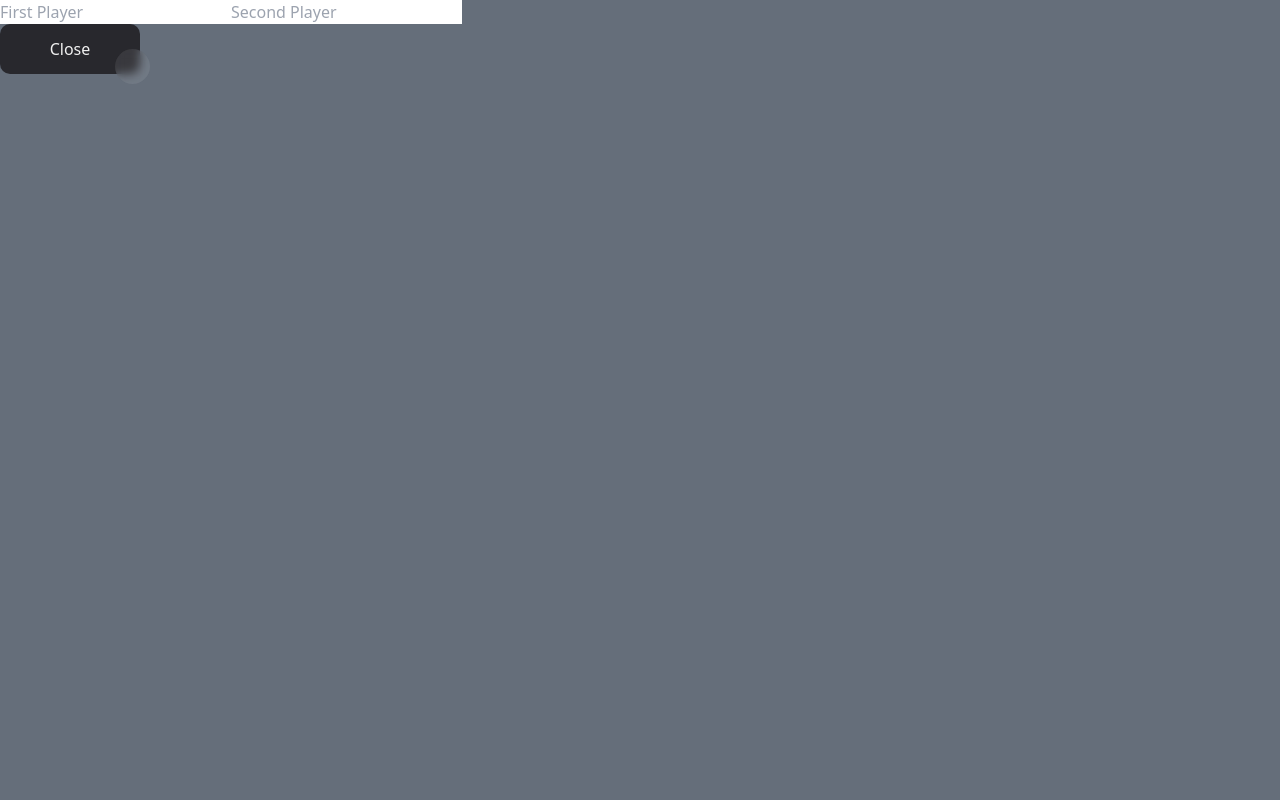
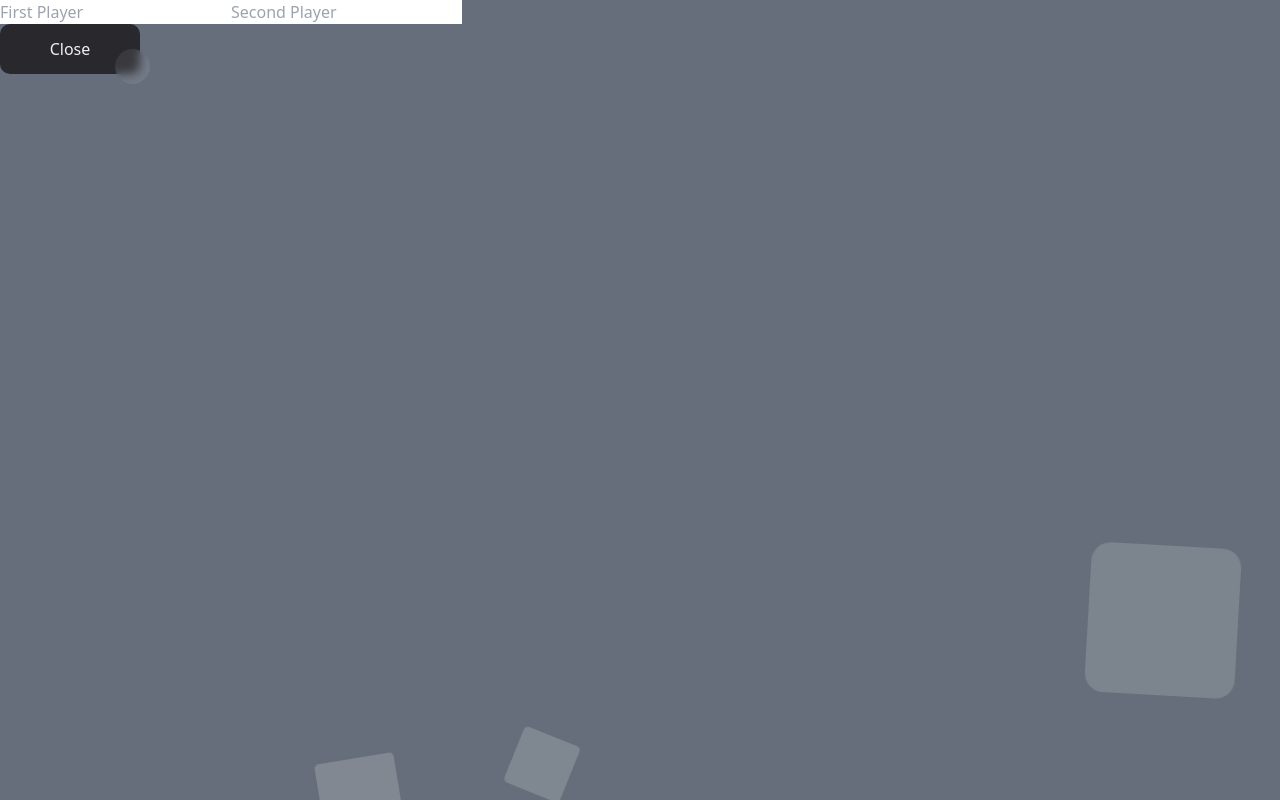
Before and after one commit to MU1147-LEGEND/tic-tac-toe, a React (Vite) app: page / in a window 1280 px wide. Both pictures are taken after a click on the button "Set Players Name". Built offline with nearby package versions, Linux system fonts and the light colour scheme.

Commit message:
Refactor Tic-tac-toe component to remove modal for player names and add animation design outside modal

```diff
--- a/src/components/tic-tac-toe/Tic-tac-toe.jsx
+++ b/src/components/tic-tac-toe/Tic-tac-toe.jsx
@@ -70,6 +70,22 @@
 
         <>{isOpenModal?
             (<div onClick={(e) => { closeModal(e) }} className="modal absolute h-screen flex items-center justify-center bg-gray-600/70 w-full">
+                {/* animation design outsite modal */}
+                <div className="area" >
+            <ul className="circles">
+                    <li></li>
+                    <li></li>
+                    <li></li>
+                    <li></li>
+                    <li></li>
+                    <li></li>
+                    <li></li>
+                    <li></li>
+                    <li></li>
+                    <li></li>
+            </ul>
+    </div >
+                {/* animation design outsite modal */}
                 <div onClick={(e)=>{e.stopPropagation()}} className="playerName relative flex flex-col items-center gap-4 bg-slate-400 h-1/2 w-4/5 md:h-1/2 md:w-3/4 lg:w-1/3 px-8 md:px-20 rounded-xl pt-16">
                     <form className='flex flex-col justify-center items-center gap-4'>
                     <input onChange={(e) => { getFirstPlayer(e) }} className="shadow appearance-none border rounded w-full py-2 px-3 text-gray-700 leading-tight focus:outline-none focus:shadow-outline" type="text" value={firstValue} placeholder="First Player" />
--- a/src/index.css
+++ b/src/index.css
@@ -2,7 +2,7 @@
 @tailwind components;
 @tailwind utilities;
 
-
+/* close button design */
 .button-86 {
   all: unset;
   width: 100px;
@@ -69,3 +69,119 @@
   transition: 0s;
   transform: translate(0, 5%);
 }
+
+/* modal background animation design */
+.circles{
+    position: absolute;
+    top: 0;
+    left: 0;
+    width: 100%;
+    height: 100%;
+    overflow: hidden;
+}
+
+.circles li{
+    position: absolute;
+    display: block;
+    list-style: none;
+    width: 20px;
+    height: 20px;
+    background: rgba(255, 255, 255, 0.2);
+    animation: animate 25s linear infinite;
+    bottom: -150px;
+
+}
+
+.circles li:nth-child(1){
+    left: 25%;
+    width: 80px;
+    height: 80px;
+    animation-delay: 0s;
+}
+
+
+.circles li:nth-child(2){
+    left: 10%;
+    width: 20px;
+    height: 20px;
+    animation-delay: 2s;
+    animation-duration: 12s;
+}
+
+.circles li:nth-child(3){
+    left: 70%;
+    width: 20px;
+    height: 20px;
+    animation-delay: 4s;
+}
+
+.circles li:nth-child(4){
+    left: 40%;
+    width: 60px;
+    height: 60px;
+    animation-delay: 0s;
+    animation-duration: 18s;
+}
+
+.circles li:nth-child(5){
+    left: 65%;
+    width: 20px;
+    height: 20px;
+    animation-delay: 0s;
+}
+
+.circles li:nth-child(6){
+    left: 75%;
+    width: 110px;
+    height: 110px;
+    animation-delay: 3s;
+}
+
+.circles li:nth-child(7){
+    left: 35%;
+    width: 150px;
+    height: 150px;
+    animation-delay: 7s;
+}
+
+.circles li:nth-child(8){
+    left: 50%;
+    width: 25px;
+    height: 25px;
+    animation-delay: 15s;
+    animation-duration: 45s;
+}
+
+.circles li:nth-child(9){
+    left: 20%;
+    width: 15px;
+    height: 15px;
+    animation-delay: 2s;
+    animation-duration: 35s;
+}
+
+.circles li:nth-child(10){
+    left: 85%;
+    width: 150px;
+    height: 150px;
+    animation-delay: 0s;
+    animation-duration: 11s;
+}
+
+
+
+@keyframes animate {
+
+    0%{
+        transform: translateY(0) rotate(0deg);
+        opacity: 1;
+        border-radius: 0;
+    }
+
+    100%{
+        transform: translateY(-1000px) rotate(720deg);
+        opacity: 0;
+        border-radius: 50%;
+    }
+
+}
```
